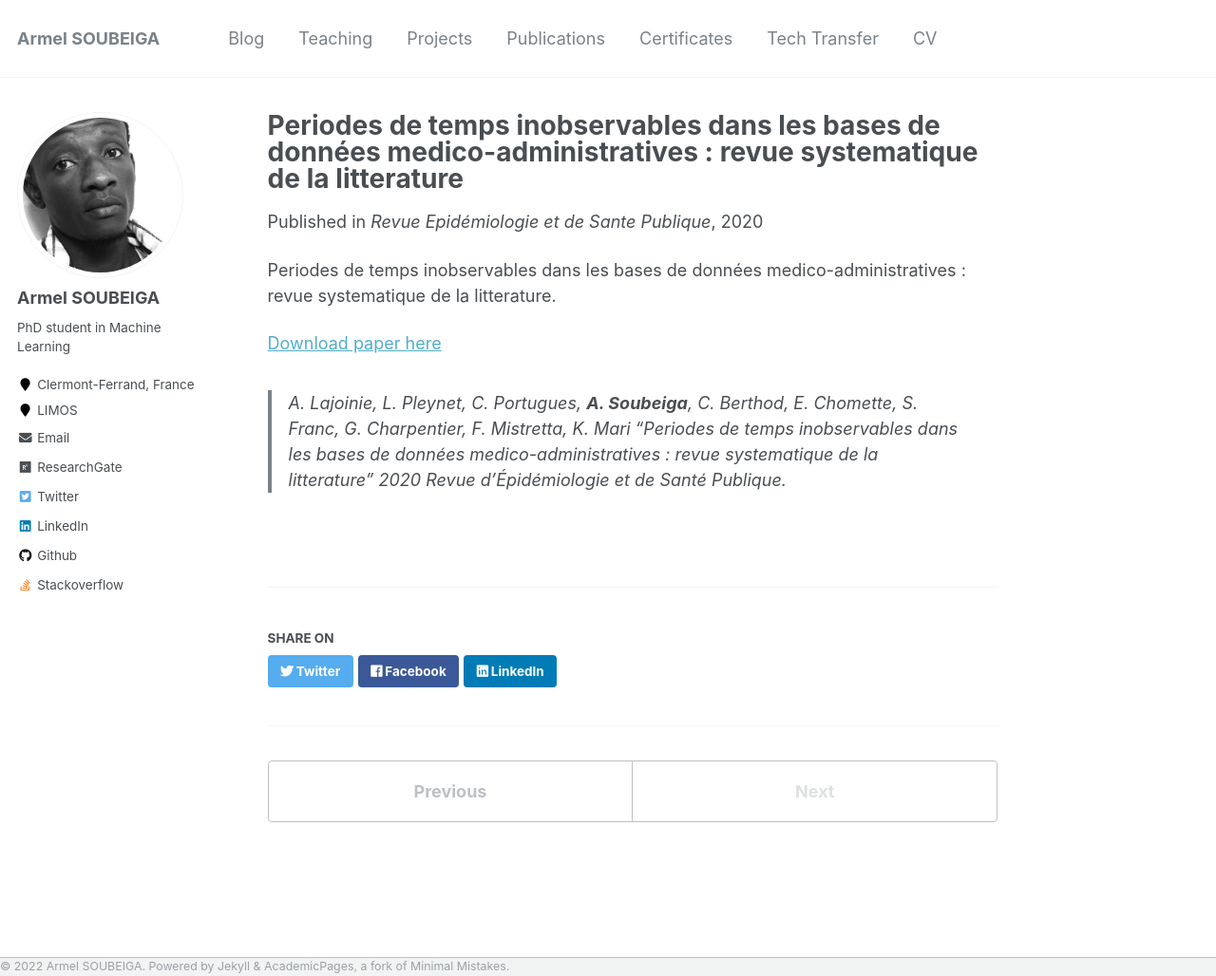
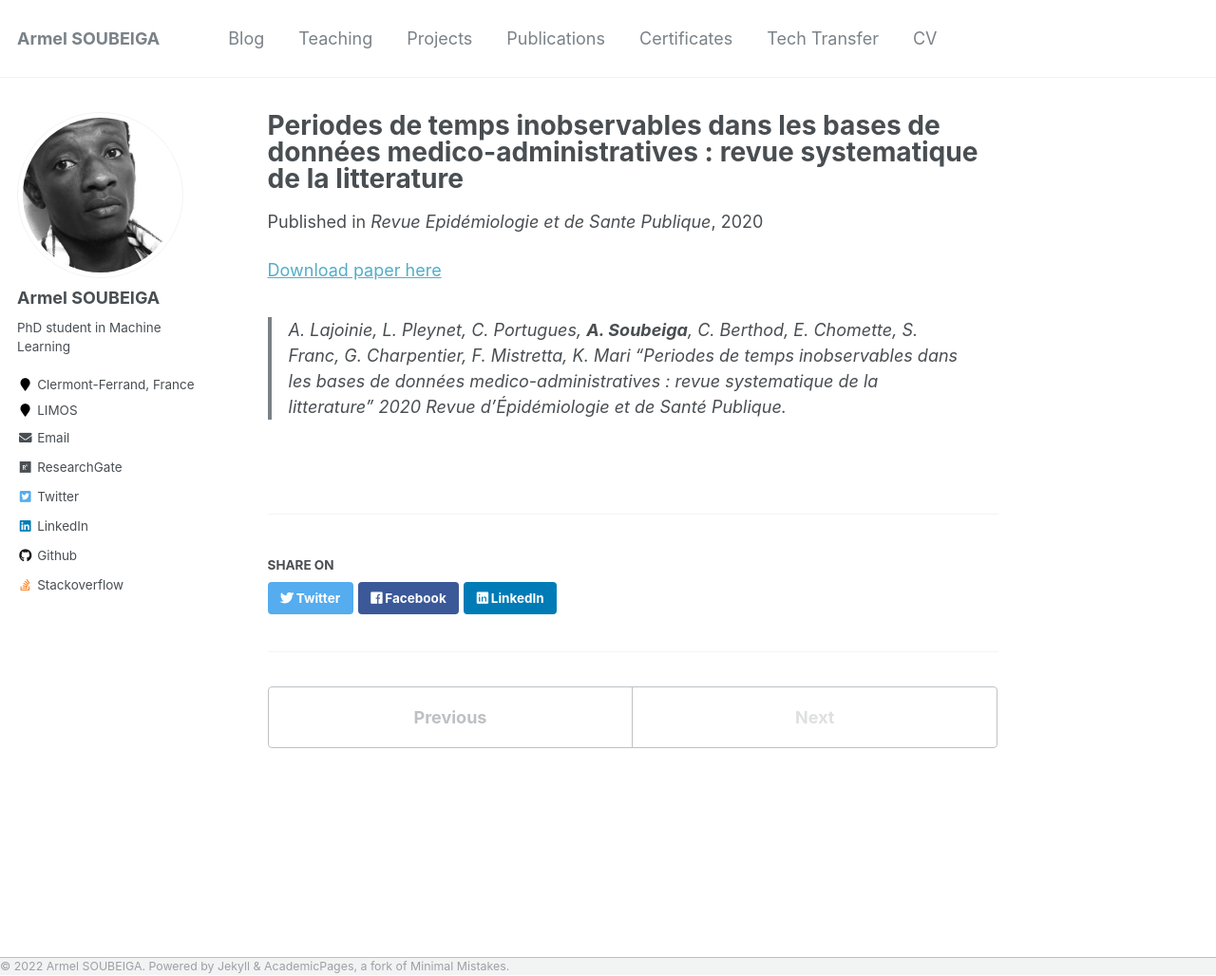
Before and after one commit to armelsoubeiga/neweb, a Jekyll site: the page built from _publications/2020-09-01-Periodes-de-temps-inobservables.md, in a window 1280 px wide and 1028 px high. Shown: the whole window at 95% size. Built offline with Jekyll 4.4.1, drawn with Linux system fonts in a browser that asks for light colours.

Commit message:
Update 2020-09-01-Periodes-de-temps-inobservables.md

```diff
--- a/_publications/2020-09-01-Periodes-de-temps-inobservables.md
+++ b/_publications/2020-09-01-Periodes-de-temps-inobservables.md
@@ -8,7 +8,6 @@ venue: 'Revue Epidémiologie et de Sante Publique'
 paperurl: 'https://www.sciencedirect.com/science/article/pii/S039876202030300X?via%3Dihub'
 citation: 'A. Lajoinie, L. Pleynet, C. Portugues, <b>A. Soubeiga</b> , C. Berthod, E. Chomette, S. Franc, G. Charpentier, F. Mistretta, K. Mari , &quot;Periodes de temps inobservables dans les bases de données medico-administratives : revue systematique de la litterature,&quot; <i>2020 Revue Epidémiologie et de Sante Publique</i>'
 ---
-Periodes de temps inobservables dans les bases de données medico-administratives : revue systematique de la litterature.
 
 <a href='https://www.sciencedirect.com/science/article/pii/S039876202030300X?via%3Dihub'>Download paper here</a>
 
```
